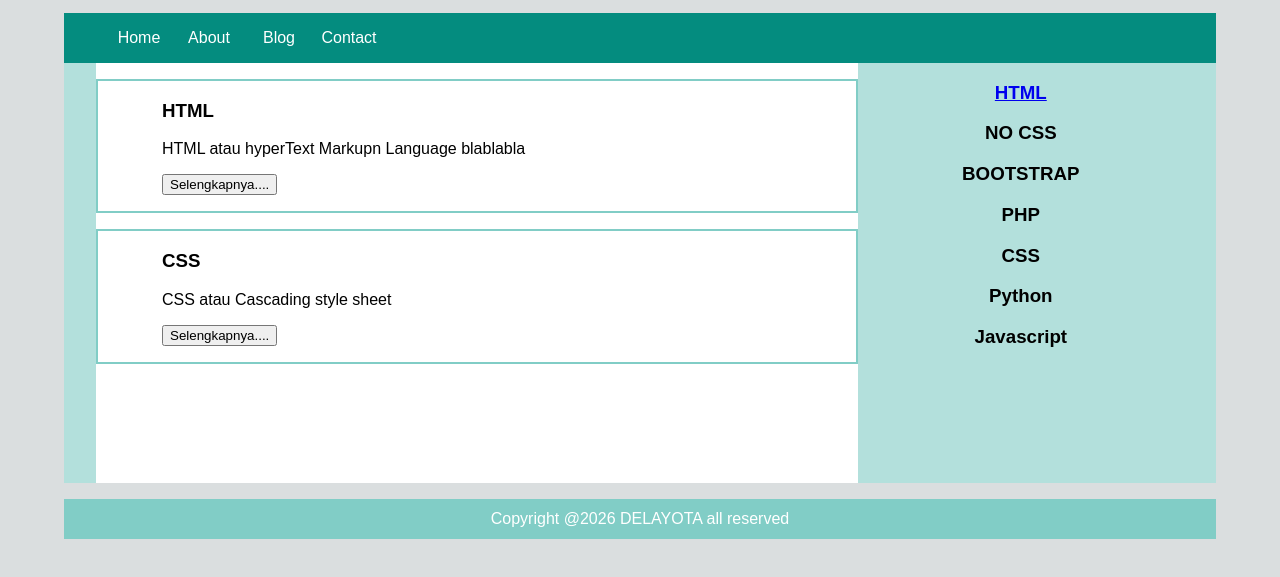
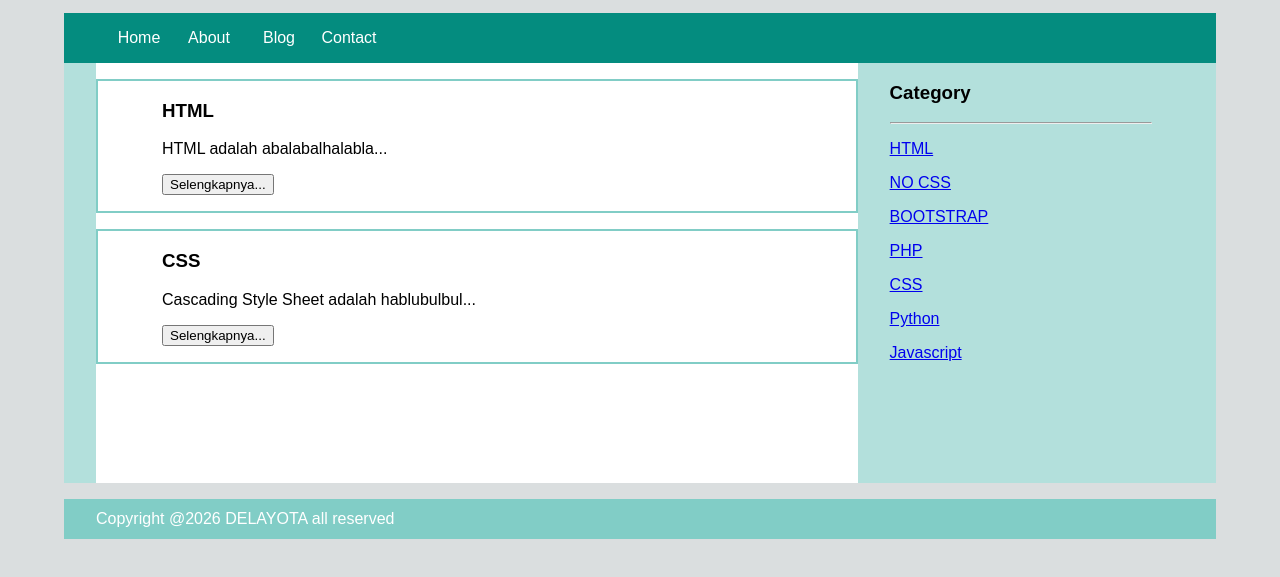
Before and after one commit to improblematicle/zafidelayota, a plain HTML site: page index.html in a window 1280 px wide. Shown: the part 143-720 px from the top of the page. Drawn offline with Linux system fonts and the light colour scheme.

Commit message:
Update index.html

```diff
--- a/index.html
+++ b/index.html
@@ -21,6 +21,7 @@
   		</ul>
  </div>
 
+<!-- CONTENT -->
 <div class="content">
     <div class="jarak">
 
@@ -30,41 +31,44 @@
             <div class="border">
                 <div class="jarak">
                     <h3>HTML</h3>
-     					<p>HTML atau hyperText Markupn Language blablabla</p>
-     					<button class="btn">Selengkapnya....</button>
+                    <p>HTML adalah abalabalhalabla...</p>
+                    <button class="btn">Selengkapnya...</button>
                 </div>
             </div>
+
             <div class="border">
                 <div class="jarak">
                     <h3>CSS</h3>
-     					<p>CSS atau Cascading style sheet</p>
-     					<button>Selengkapnya....</button>
+                    <p>Cascading Style Sheet adalah hablubulbul...</p>
+                    <button class="btn">Selengkapnya...</button>
                 </div>
             </div>
             <!-- end blog -->
         </div>
         <!-- kiri -->
+
         <!-- kanan -->
         <div class="kanan">
             <div class="jarak">
-   				<h3 style="text-align:center;>Category</h3>
+                <h3>Category</h3>
                 <hr>
-     				<p style="text-align:center;><a href="a" class="undecor">HTML</a></p>
-     				<p style="text-align:center;><a href="a" class="undecor">NO CSS</a></p>
-     				<p style="text-align:center;><a href="a" class="undecor">BOOTSTRAP</a></p>
-     				<p style="text-align:center;><a href="a" class="undecor">PHP</a></p>
-     				<p style="text-align:center;><a href="a" class="undecor">CSS</a></p>
-     				<p style="text-align:center;><a href="a" class="undecor">Python</a></p>
-     				<p style="text-align:center;><a href="a" class="undecor">Javascript</a></p>
+                <p><a href="#" class="undecor">HTML</a></p>
+                <p><a href="#" class="undecor">NO CSS</a></p>
+                <p><a href="#" class="undecor">BOOTSTRAP</a></p>
+                <p><a href="#" class="undecor">PHP</a></p>
+                <p><a href="#" class="undecor">CSS</a></p>
+                <p><a href="#" class="undecor">Python</a></p>
+                <p><a href="#" class="undecor">Javascript</a></p>
             </div>
         </div>
         <!-- kanan -->
+
     </div>
 </div>
 
 <div class="footer">
     <div class="jarak">
-     		<p style="text-align:center;">Copyright @2026 DELAYOTA all reserved</p>
+        <p>Copyright @2026 DELAYOTA all reserved</p>
     </div>
 </div>
 
```
Lines whose indentation alone changed are shown as unchanged.
